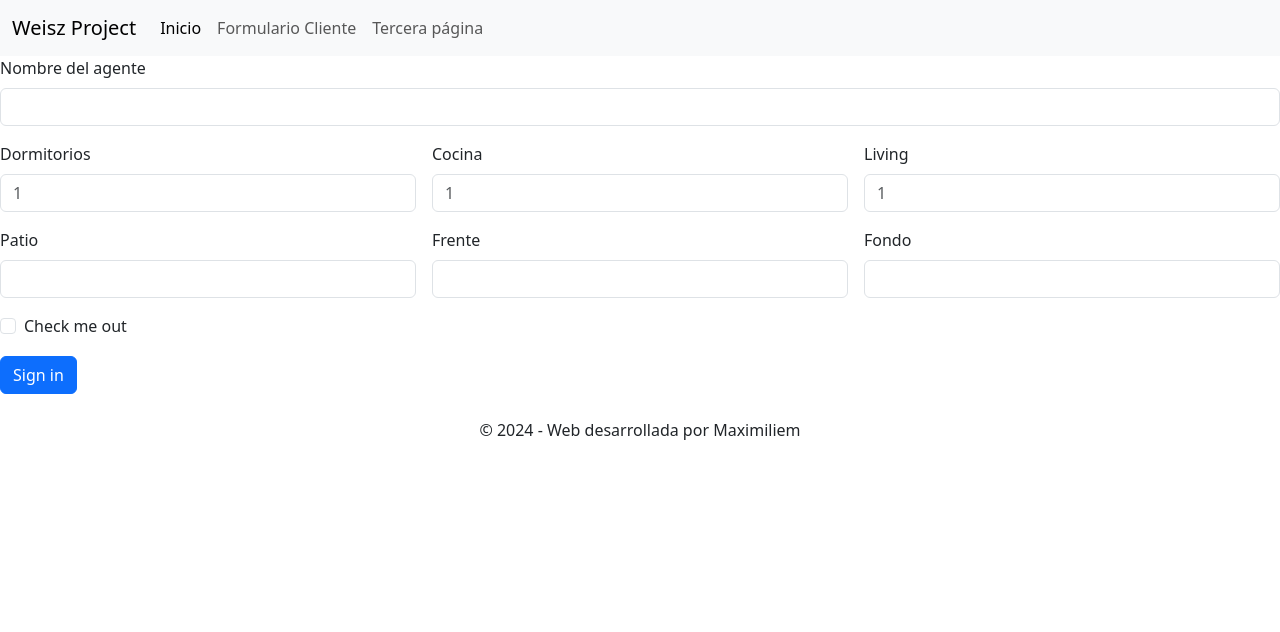
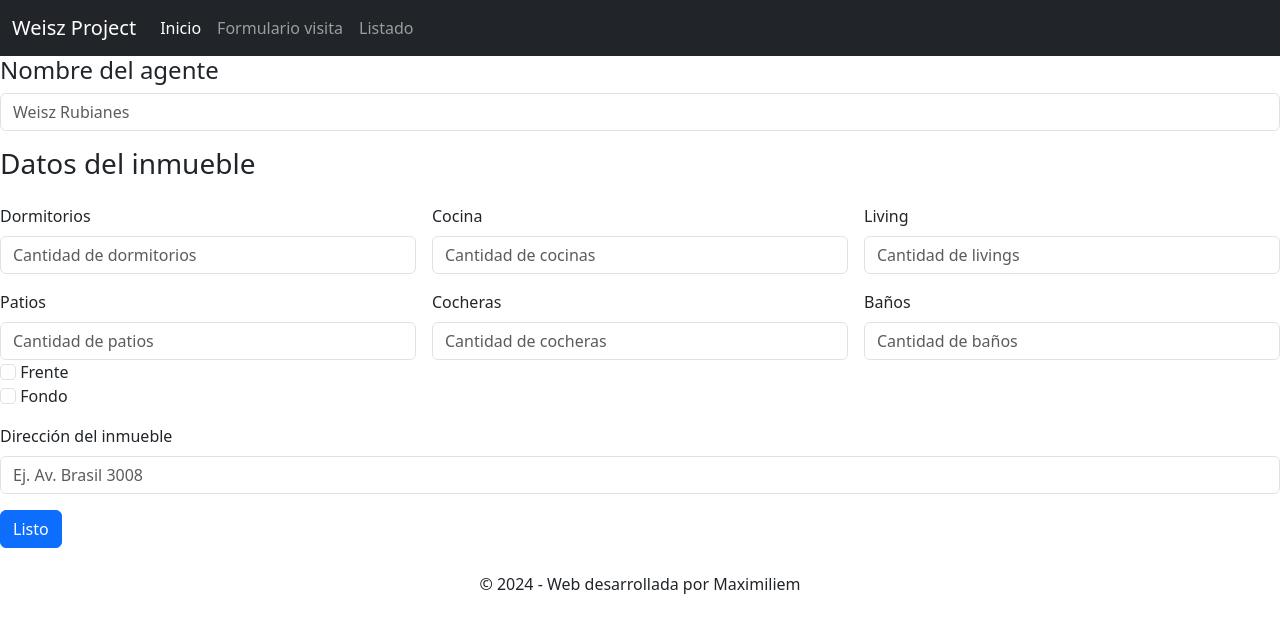
Before and after one commit to Maximiliem/weison-project, a plain HTML site: page Frontend/index.html in a window 1280 px wide. Drawn offline with nearby package versions, Linux system fonts and the light colour scheme.

Commit message:
Add: active class to navbar nav-items

```diff
--- a/Frontend/index.html
+++ b/Frontend/index.html
@@ -1,5 +1,5 @@
 <!DOCTYPE html>
-<html lang="en" databs-theme="dark">
+<html lang="en">
 <head>
     <meta charset="UTF-8">
     <meta name="viewport" content="width=device-width, initial-scale=1.0">
@@ -10,7 +10,7 @@
 
     <header>
         <!--Acá va el NAVBAR-->
-        <nav class="navbar navbar-expand-lg navbar-light bg-light">
+        <nav class="navbar navbar-expand-lg navbar-dark bg-dark">
             <div class="container-fluid">
               <a class="navbar-brand">Weisz Project</a>
               <button class="navbar-toggler" type="button" data-bs-toggle="collapse" data-bs-target="#navbarNav" aria-controls="navbarNav" aria-expanded="false" aria-label="Toggle navigation">
@@ -22,10 +22,10 @@
                     <a class="nav-link active" aria-current="page" href="index.html">Inicio</a>
                   </li>
                   <li class="nav-item">
-                    <a class="nav-link" href="clientform.html">Formulario Cliente</a>
+                    <a class="nav-link" href="clientform.html">Formulario visita</a>
                   </li>
                   <li class="nav-item">
-                    <a class="nav-link" href="thirdpage.html">Tercera página</a>
+                    <a class="nav-link" href="thirdpage.html">Listado</a>
                   </li>
                 </ul>
               </div>
@@ -33,48 +33,61 @@
           </nav>
     </header>
 
-    <!--Acá va el primer formulario-->
+    <!--Acá va el Form 1-->
     <form class="row g-3">
       <div class="col-md-12">
-        <label for="inputAgentName" class="form-label">Nombre del agente</label>
-        <input type="text" class="form-control" id="inputAgentName">
+        <label for="inputAgentName" class="form-label h4">Nombre del agente</label>
+        <input type="text" class="form-control" id="inputAgentName" placeholder="Weisz Rubianes">
       </div>
+      <br>
+      <h3>Datos del inmueble</h3>
+
       <div class="col-md-4">
         <label for="inputDormitorio1" class="form-label">Dormitorios</label>
-        <input type="number" class="form-control" id="inputDormitorio1" placeholder="1">
+        <input type="number" class="form-control" id="inputDormitorio1" placeholder="Cantidad de dormitorios">
       </div>
       <div class="col-md-4">
         <label for="inputCocina1" class="form-label">Cocina</label>
-        <input type="number" class="form-control" id="inputCocina1" placeholder="1">
+        <input type="number" class="form-control" id="inputCocina1" placeholder="Cantidad de cocinas">
       </div>
       <br>
       <div class="col-md-4">
-        <label for="inputAddress2" class="form-label">Living</label>
-        <input type="text" class="form-control" id="inputAddress2" placeholder="1">
+        <label for="inputLiving1" class="form-label">Living</label>
+        <input type="number" class="form-control" id="inputLiving1" placeholder="Cantidad de livings">
       </div>
       <div class="col-md-4">
-        <label for="inputCity" class="form-label">Patio</label>
-        <input type="text" class="form-control" id="inputCity">
+        <label for="inputPatios1" class="form-label">Patios</label>
+        <input type="number" class="form-control" id="inputPatios1" placeholder="Cantidad de patios">
+
+        <div class="col-md-4">
+          <input class="form-check-input" type="checkbox" id="gridCheck">
+            <label class="form-check-label" for="gridCheck">
+              Frente
+            </label>
+        </div>
+        <div class="col-md-4">
+          <input class="form-check-input" type="checkbox" id="gridCheck">
+            <label class="form-check-label" for="gridCheck">
+              Fondo
+            </label>
+        </div>
       </div>
       <br>
       <div class="col-md-4">
-        <label for="inputState" class="form-label">Frente</label>
-        <input type="text" class="form-control" id="inputCity">
+        <label for="inputCocheras1" class="form-label">Cocheras</label>
+        <input type="number" class="form-control" id="inputCocheras1" placeholder="Cantidad de cocheras">
       </div>
       <div class="col-md-4">
-        <label for="inputZip" class="form-label">Fondo</label>
-        <input type="text" class="form-control" id="inputZip">
+        <label for="inputBaños1" class="form-label">Baños</label>
+        <input type="number" class="form-control" id="inputBaños1" placeholder="Cantidad de baños">
+      </div>
+
+      <div class="col-12">
+        <label for="inputAdress1" class="form-label">Dirección del inmueble</label>
+        <input type="text" class="form-control" id="inputAdress1" placeholder="Ej. Av. Brasil 3008">
       </div>
       <div class="col-12">
-        <div class="form-check">
-          <input class="form-check-input" type="checkbox" id="gridCheck">
-          <label class="form-check-label" for="gridCheck">
-            Check me out
-          </label>
-        </div>
-      </div>
-      <div class="col-12">
-        <button type="submit" class="btn btn-primary">Sign in</button>
+        <button type="submit" class="btn btn-primary">Listo</button>
       </div>
     </form>
 
```
Also changed, not shown: Frontend/clientform.html (+4 -4 lines), Frontend/thirdpage.html (+4 -4 lines).
